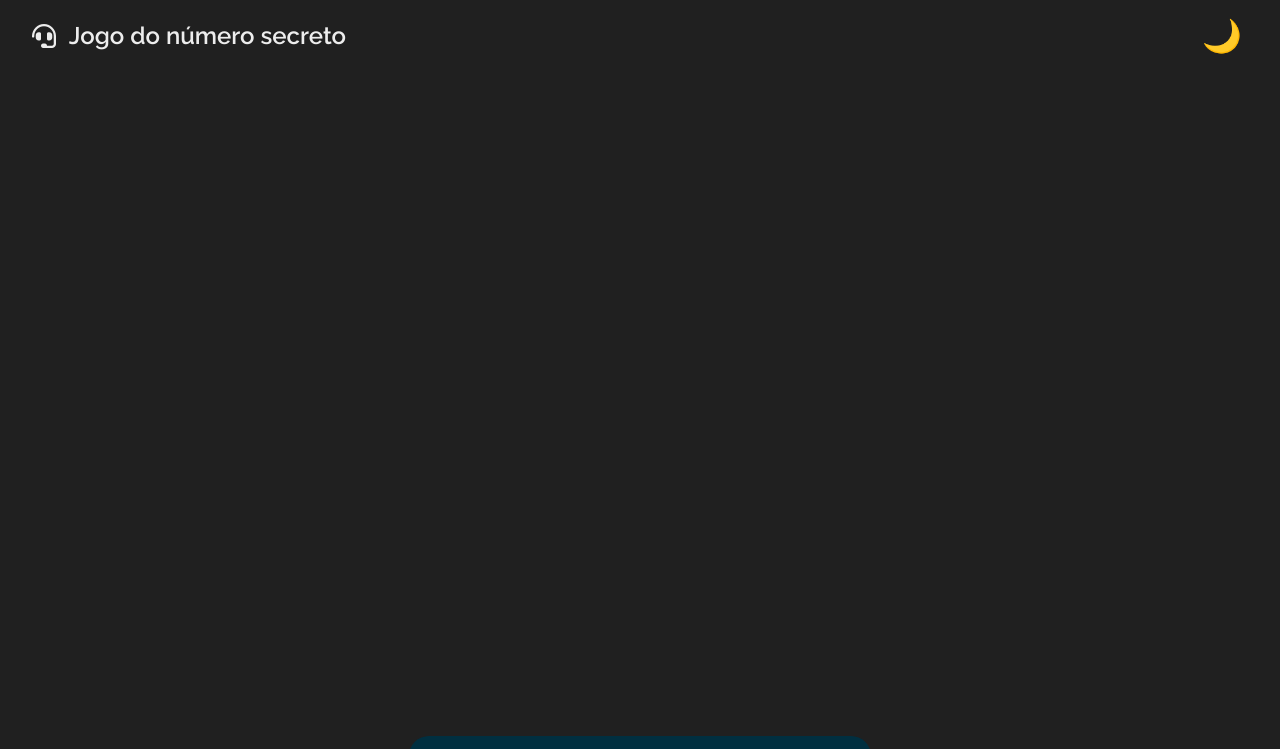
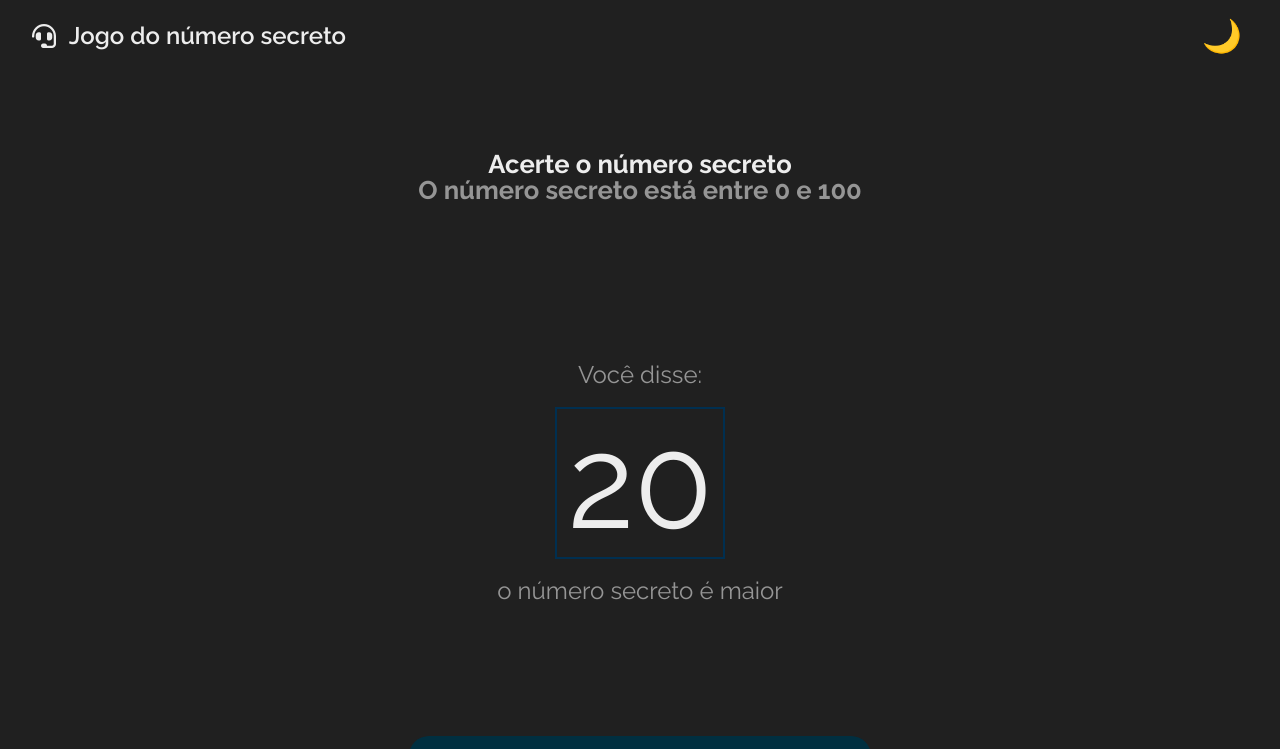
Before and after one commit to gabriel04alves/num-secreto-js, a plain HTML site: page src/index.html in a window 1280 px wide. Shown: the top 749 px of the page. Drawn offline with nearby package versions, Linux system fonts and the light colour scheme; a web font is replaced by a local one.

Commit message:
feat: estrutura inicial da página

```diff
--- /dev/null
+++ b/src/assets/css/app-main.css
@@ -0,0 +1,51 @@
+.container-app-main {
+    display: flex;
+    flex-direction: column;
+    align-items: center;
+    justify-content: center;
+
+    padding: 5rem 2rem;
+
+    text-align: center;
+    font-size: 1rem;
+}
+
+.container-app-main h2 {
+    color: var(--font-color-main);
+}
+
+.container-app-main h3 {
+    color: var(--font-color-second);
+}
+
+.mensagem {
+    font-size: 1.4rem;
+    margin-top: 5vh;
+    color: var(--font-color-second);
+}
+
+.box {
+    display: inline-block;
+    border: 2px solid var(--color-accent);
+
+    font-size: 6rem;
+    color: var(--font-color-main);
+
+    padding: 10px;
+    margin: 20px;
+
+}
+
+@media screen and (min-width: 1024px) {
+    .container-app-main {
+        font-size: 1.6rem;
+        padding: 5rem 0;
+    }
+    .mensagem {
+        font-size: 1.5rem;
+        margin-top: 10rem;
+    }
+    .box {
+        font-size: 8rem;
+    }
+  }
--- a/src/assets/css/index.css
+++ b/src/assets/css/index.css
@@ -2,6 +2,7 @@
 @import url('https://fonts.googleapis.com/css2?family=Whisper&display=swap');
 @import url('reset.css');
 @import url('header.css');
+@import url('app-main.css');
 @import url('footer.css');
 
 [data-context="day"] {
@@ -9,6 +10,7 @@
   --font-color-main: #464646;
   --font-color-second: #959595;
   --footer-bg-color: #FDFDFD;
+  --color-accent: #002F50;
 }
 
 [data-context="night"] {
@@ -16,6 +18,7 @@
   --font-color-main: #EDEDED;
   --font-color-second: #959595;
   --footer-bg-color: #272727;
+  --color-accent: #002F50;
 }
 
 * {
--- a/src/index.html
+++ b/src/index.html
@@ -22,8 +22,14 @@
       </div>
     </header>
 
-    <div>
-
+    <div class="container-app-main">
+      <h2>Acerte o número secreto</h2>
+      <h3>O número secreto está entre <span id="menor-valor">0</span> e <span id="maior-valor">100</span></h3>
+      <div id="chute" class="mensagem">
+          <div>Você disse:</div>
+          <span class="box">20</span>
+          <div>o número secreto é maior </div>
+      </div>
     </div>
 
     <footer class="footer">
```
